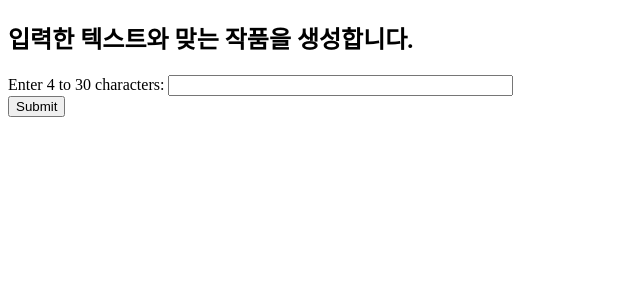
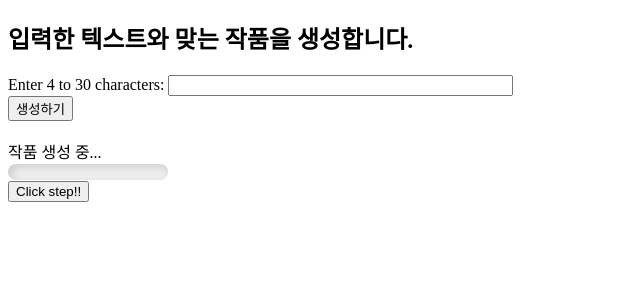
Before and after one commit to ayeoong/AI-WebService, a Django app: template salon/templates/salon/start.html in a window 1280 px wide. Shown: the top 300 px of the page, without its empty margins (0-640 px from the left). Run offline with Django 3.2, Linux system fonts and the light colour scheme; the template is opened without the code that fills it, so the values that code supplies are empty.

Commit message:
진행사항바 추가

```diff
--- /dev/null
+++ b/salon/static/salon/css/progressBar.css
@@ -0,0 +1,61 @@
+/* .progress-container {
+	position: fixed;
+	top: 0px;
+	width: 100%;
+	height: 25px; height: 0px; 으로 하면 안 보임 */
+	/* background-color: #bbb; */
+	/* z-index: 9997; */
+/* }
+.progress-bar {
+	position: fixed;
+	top: 0px;
+	width: 0%;
+	height: 25px;
+	background: linear-gradient(to right,rgba(130,60,180,1) 0%, rgba(250,30,30,1) 50vw, rgba(250,180,70,1) 100vw); */
+	/* background: linear-gradient(to right, white, gray 50vw, black 100vw); */
+	/* background: linear-gradient(90deg, #00C9FF 10%, #92FE9D 90%); */
+	/* background: #191970; */
+	/* border-radius: 0px 10px 10px 0px; */
+	/* border-radius: 10px; */
+/* } */
+/* .percent { */
+	/* display: none; 을 추가 하면 안 보임 */
+	/* position: absolute;
+	top: -1px;
+	right: 25px;
+	display: block;
+	font-size: 16px;
+	font-weight: 700;
+	color: #fff;
+	text-align: center; */
+/* } */
+/* .percent::after { */
+	/* display: none; 을 추가 하면 안 보임 */
+	/* content: "%";
+	position: absolute;
+	bottom: 2px;
+	right: -15px;
+	font-size: 12px;
+	font-weight: 500;
+	opacity: 0.5;
+} */
+
+/* .progress { position:relative; width:100%; border: 1px solid #ddd; padding: 1px; border-radius: 3px; }
+.bar { background-color: #337ab7; width:0%; height:20px; border-radius: 3px; }
+.percent { position:absolute; display:inline-block; top:1px; left:48%; } */
+
+#progressBar {
+    appearance: none;
+}
+#progressBar::-webkit-progress-bar {
+    background:#f0f0f0;
+    border-radius:10px;
+    box-shadow: inset 3px 3px 10px #ccc;
+}
+#progressBar::-webkit-progress-value {
+    border-radius:10px;
+    background: #1D976C;
+    background: -webkit-linear-gradient(to right, #93F9B9, #1D976C);
+    background: linear-gradient(to right, #93F9B9, #1D976C);
+
+}
--- /dev/null
+++ b/salon/static/salon/js/progressBar.js
@@ -0,0 +1 @@
+// 프로그레스바 자바스크립트
--- a/salon/templates/salon/start.html
+++ b/salon/templates/salon/start.html
@@ -1,8 +1,11 @@
 <!DOCTYPE html>
+{% load static %}
 <html lang="en">
   <head>
     <meta charset="UTF-8">
     <title>Gallery</title>
+    <link rel="stylesheet" href="{% static 'salon/css/progressBar.css' %}">
+    <!-- <script src="https://cdnjs.cloudflare.com/ajax/libs/jquery/3.6.1/jquery.js"></script> -->
   </head>
   <body>
     <div>
@@ -12,11 +15,57 @@
       <form action="{% url 'salon:result' %}" method='POST' enctype="multipart/form-data">
         {% csrf_token %}
         <label for="name">Enter 4 to 30 characters:</label>
-
         <input type="text" id="title" name="title" required
          minlength="4" maxlength="30" size="40"><br>
-        <input type="submit" value="Submit">
+        <input type="submit" id="submit" value="생성하기">
       </form>
     </div>
+    <br/>
+    <div class="progress">
+      <label for="progress">작품 생성 중...</label>
+      <br/>
+      <progress id="progressBar" value="0" min="0" max="100"></progress>
+    </div>
+    <div class="status"></div>
+    <script src="https://cdn.jsdelivr.net/npm/axios/dist/axios.min.js"></script>
+    <!-- <script type="text/javascript" src="{% static 'salon/js/progressBar.js' %}"></script> -->
+    <script>
+      var onceTimer;
+      var step = 5;
+      function progress_step() {
+        document.getElementById('progressBar').value += step;
+        if (document.getElementById('progressBar').value >= 99) {
+          clearInterval(onceTimer);
+          console.log('=================end')
+        }
+      }
+      function progress_start() {
+        axios.post("/result_model/", {}) //인풋데이터넣기
+        .then(function () {alert("작품 생성이 완료되었습니다.")} )
+        .then(() => {location.href = "/result/"} )
+        .catch(function (error) {console.log(error)} )
+
+        onceTimer = setInterval(progress_step, 1000);
+      }
+
+    </script>
+    <div>
+      <button onclick="progress_start()">Click step!!</button>
+    </div>
+
+
+
+
+
+    <!-- 프로그레스 바 시작 -->
+    <!-- <div class="progress">
+      <div class="bar"></div>
+      <div class="percent">0%</div>
+      </div>
+    </div> -->
+    <!-- <script type="text/javascript" src="{% static 'salon/js/progressBar.js' %}"></script> -->
+    <!-- <script src="https://cdnjs.cloudflare.com/ajax/libs/jquery/3.6.1/jquery.js"></script> -->
+    <!-- <script src="https://cdn.jsdelivr.net/npm/axios/dist/axios.min.js"></script> -->
+    <!-- 프로그레스 바 끝 -->
   </body>
 </html>
--- a/salon/urls.py
+++ b/salon/urls.py
@@ -14,6 +14,7 @@ urlpatterns = [
     path('save_result/', views.save_result, name='save_result'),
     path('search/', views.search, name='search'),
     path('result_favorite/', views.result_favorite, name='result_favorite'),
+    path('result_model/', views.result_model, name='result_model')
 ]
 
 urlpatterns += static(settings.STATIC_URL, document_root=settings.STATIC_ROOT)
```
Also changed, not shown: salon/models.py (+4 -4 lines), salon/views.py (+10 -0 lines), salon/admin.py (line endings or trailing spaces).
